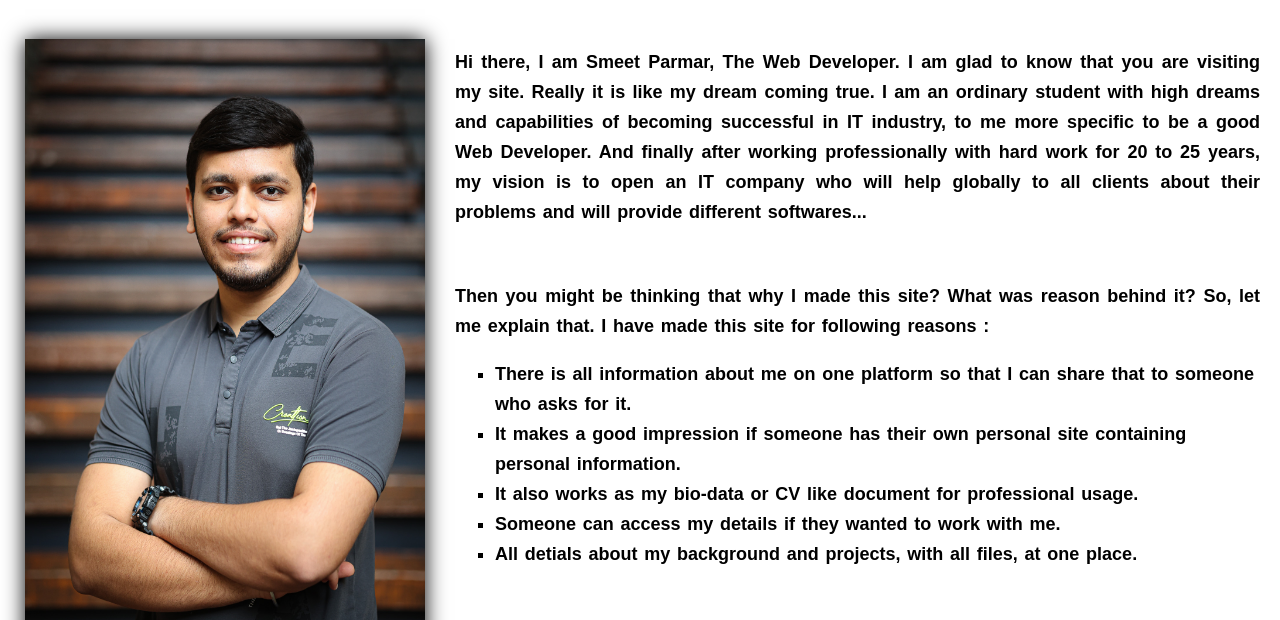
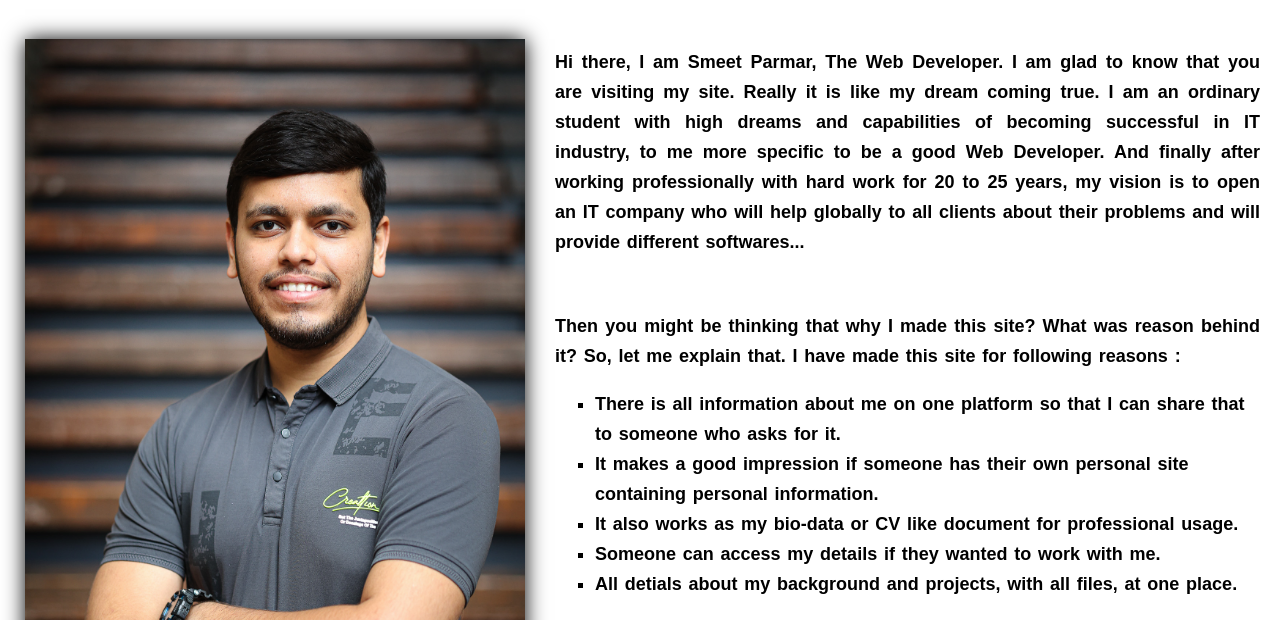
Before and after one commit to SmeetParmar/personal-site-with-css-animations, a plain HTML site: page index.html in a window 1280 px wide. Shown: the part 108-728 px from the top of the page. Drawn offline with Linux system fonts and the light colour scheme.

Commit message:
style.css

```diff
--- a/style.css
+++ b/style.css
@@ -83,13 +83,10 @@ footer {
 }
 
 .profile-image{
-    height: 650px;
-    width: 400px;
-
+    height: 800px;
+    width: 500px;
     box-shadow: 0 0 20px #000000;
     animation: fadeIn 1s ease-in;
-    /*
-     */
 }
 
 main{
```
